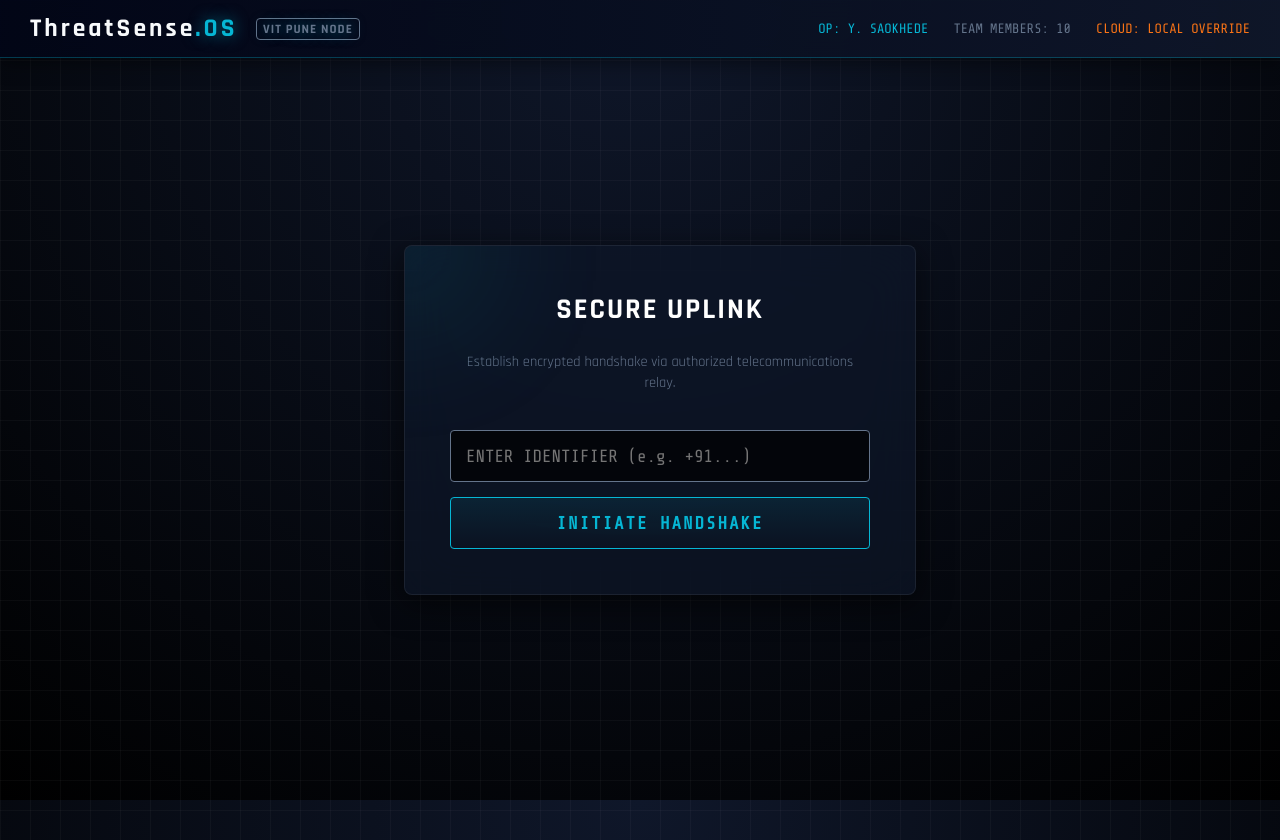
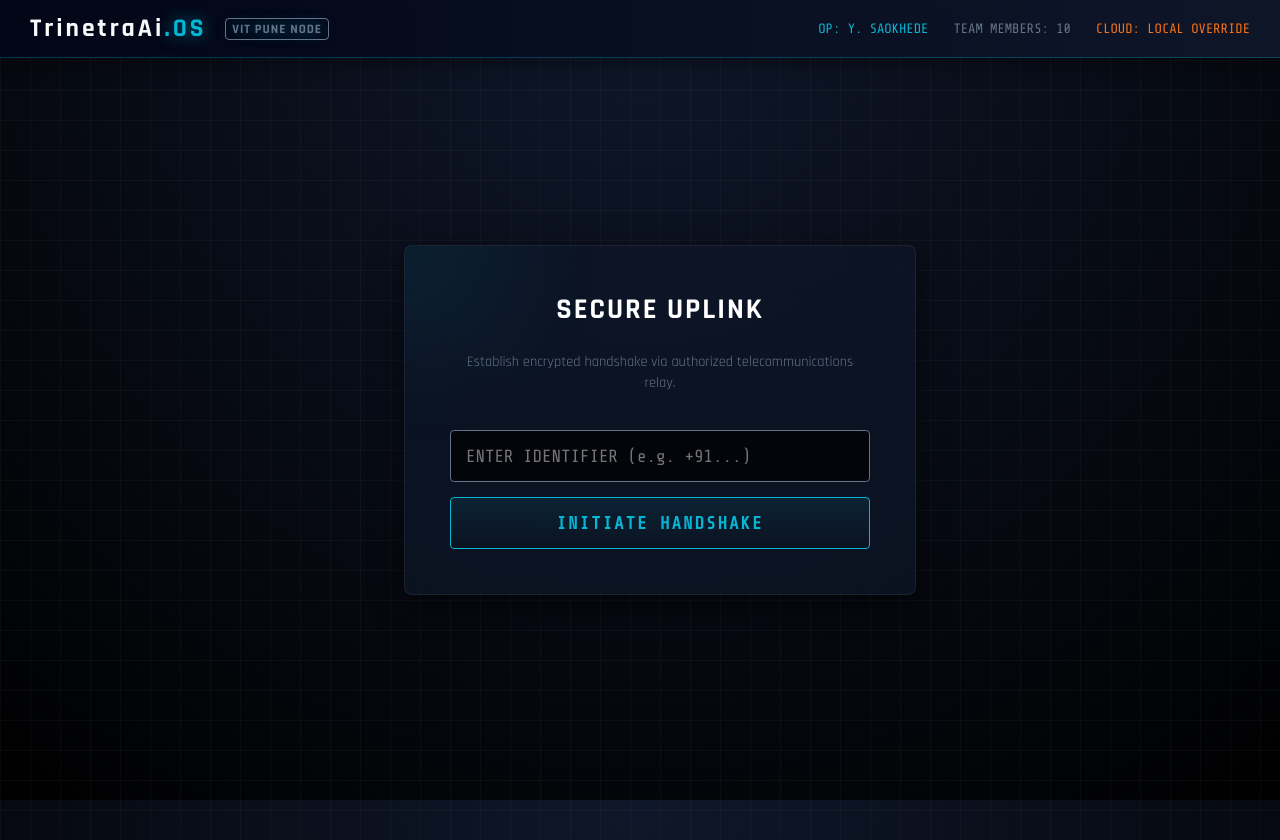
Before and after one commit to yash14063/threat-ai, a plain HTML site: page index.html in a window 1280 px wide. Shown: the top 840 px of the page. Drawn offline with nearby package versions, Linux system fonts and the light colour scheme.

Commit message:
Update logo name from ThreatSense to TrinetraAi

```diff
--- a/index.html
+++ b/index.html
@@ -156,7 +156,7 @@
     </div>
 
     <header>
-        <div class="logo">ThreatSense<span>.OS</span> <span style="font-size: 0.8rem; color: var(--muted); letter-spacing: 1px; vertical-align: middle; margin-left: 10px; border: 1px solid var(--muted); padding: 2px 6px; border-radius: 4px;">VIT PUNE NODE</span></div>
+        <div class="logo">TrinetraAi<span>.OS</span> <span style="font-size: 0.8rem; color: var(--muted); letter-spacing: 1px; vertical-align: middle; margin-left: 10px; border: 1px solid var(--muted); padding: 2px 6px; border-radius: 4px;">VIT PUNE NODE</span></div>
         <div class="tech-text" style="display: flex; gap: 25px; font-size: 0.85rem;">
             <span style="color: var(--cyan);">OP: Y. SAOKHEDE</span>
             <span style="color: var(--muted);">TEAM MEMBERS: 10</span>
```
